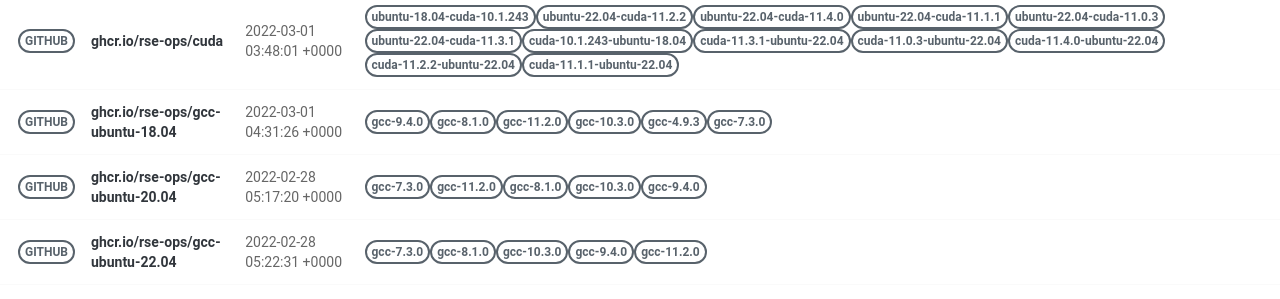
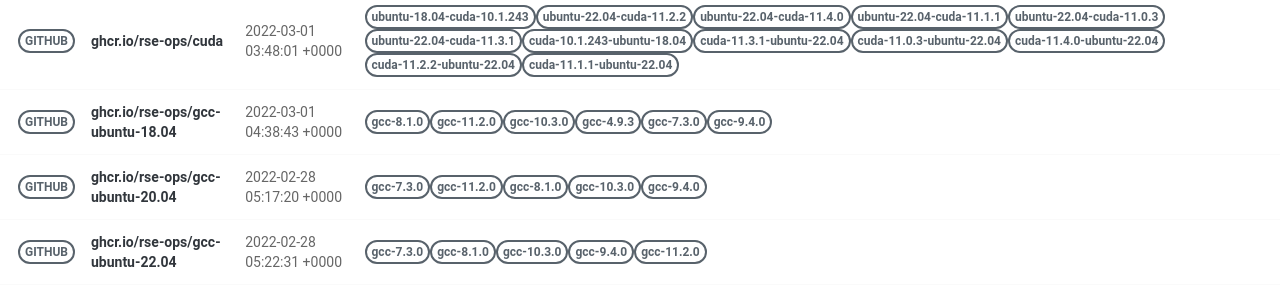
Before and after one commit to rse-ops/docker-images, a Jekyll site: the page built from pages/index.md, in a window 1280 px wide. Shown: the part 502-801 px from the top of the page. Built offline with Jekyll 4.4.1, drawn with Linux system fonts in a browser that asks for light colours; nearby versions of some CDN libraries.

Commit message:
Automated push to update library 2022-03-01

```diff
--- a/_library/ghcr.io-rse-ops-gcc-ubuntu-18.04.md
+++ b/_library/ghcr.io-rse-ops-gcc-ubuntu-18.04.md
@@ -1,14 +1,11 @@
 ---
 layout: container
 name: ghcr.io/rse-ops/gcc-ubuntu-18.04
-updated_at: 2022-03-01 04:31:26.480461
+updated_at: 2022-03-01 04:38:43.760809
 
 
 container_url: https://github.com/orgs/rse-ops/packages/container/package/gcc-ubuntu-18.04
 versions:
- - tag: gcc-9.4.0
-   dockerfile: https://github.com/rse-ops/docker-images/blob/main/ubuntu/gcc/Dockerfile
-   manifest: https://crane.ggcr.dev/manifest/ghcr.io/rse-ops/gcc-ubuntu-18.04:gcc-9.4.0
  - tag: gcc-8.1.0
    dockerfile: https://github.com/rse-ops/docker-images/blob/main/ubuntu/gcc/Dockerfile
    manifest: https://crane.ggcr.dev/manifest/ghcr.io/rse-ops/gcc-ubuntu-18.04:gcc-8.1.0
```
Also changed, not shown: other parts of _library/ghcr.io-rse-ops-gcc-ubuntu-18.04.md (+3 -0 lines).
